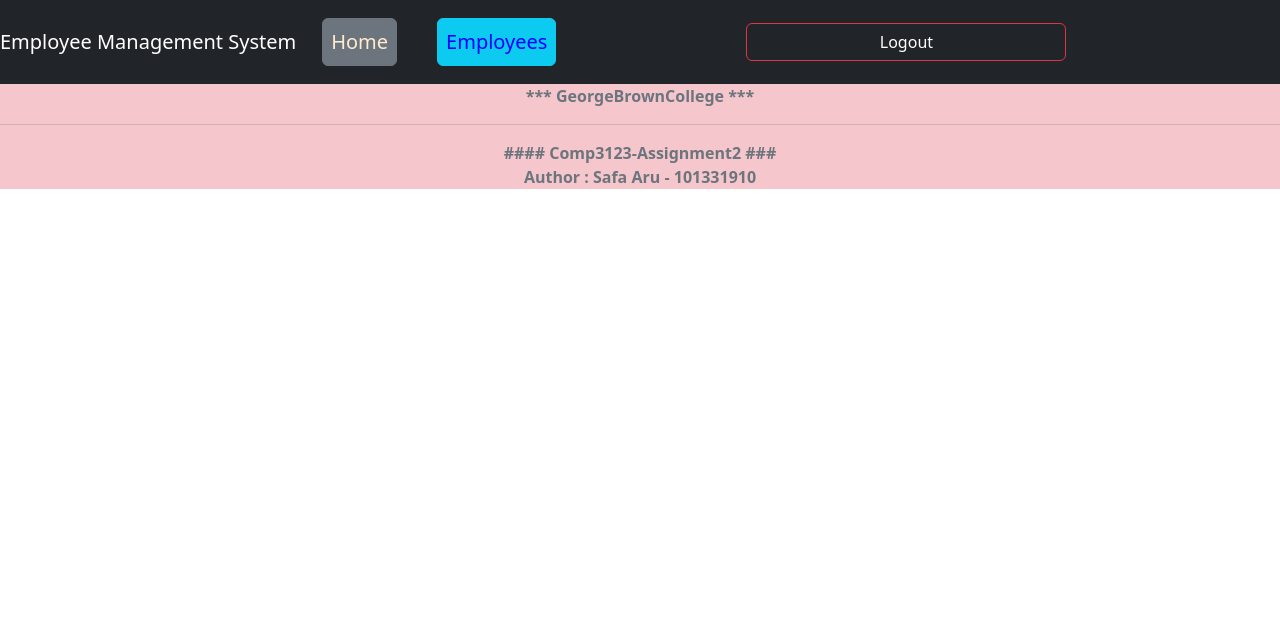
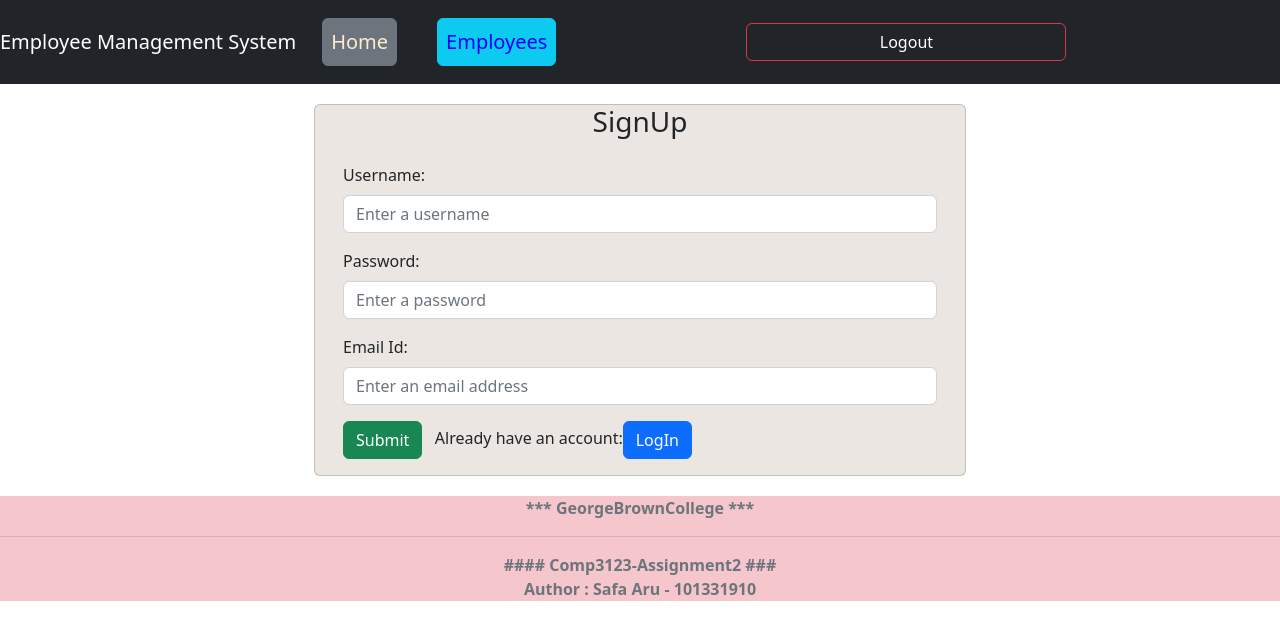
Before and after one commit to arusafa/Emp_Mng_System_React, a React (Create React App) app: page /signup in a window 1280 px wide. Shown: the top 640 px of the page. Built offline with nearby package versions, Linux system fonts and the light colour scheme.

Commit message:
(sign-up and log-in).js added

```diff
--- a/src/components/EmployeeList.js
+++ b/src/components/EmployeeList.js
@@ -4,7 +4,6 @@ import axios from 'axios';
 import API from './API';
 import EmployeeDetails from './EmployeeDetails';
 import {Button, Table } from "react-bootstrap";
-import { redirect } from "react-router-dom";
 
 export default class EmployeeList extends Component {
 
--- a/src/components/Home.js
+++ b/src/components/Home.js
@@ -9,7 +9,7 @@ export default class Home extends Component {
         <h2>Full Stack I</h2>
         <h2>Welcome to React-Js App</h2>
         <Link to={"/signUp"} className="btn btn-outline-success w-25" style={{marginLeft:"10px",marginBottom:"20px"}}>Sign-Up</Link>
-        <Link to={"/signIn"} className="btn btn-outline-primary w-25" style={{marginLeft:"20px",marginBottom:"20px"}}>Sign-In</Link>
+        <Link to={"/logIn"} className="btn btn-outline-primary w-25" style={{marginLeft:"20px",marginBottom:"20px"}}>Log-In</Link>
       </div>
     );
   }
--- /dev/null
+++ b/src/components/LogIn.js
@@ -0,0 +1,72 @@
+import React, {useState} from 'react';
+import axios from 'axios';
+import { Button } from 'react-bootstrap';
+import {Link, useNavigate} from 'react-router-dom';
+
+export default function LogIn() {
+
+  const navigate = useNavigate();
+
+    const base_url = 'https://comp3123-assignment-2.herokuapp.com/api/user/login';
+
+    const [user, setUser] = useState({
+        username: '',
+        password: '',
+        email: '',
+        user:[]
+    });
+
+    const handleInputChange = (e) => {
+        const {name, value} = e.target;
+
+        setUser({...user, [name]: value})
+    }
+
+    const onSubmit = (e) => {
+      e.preventDefault();
+
+      const newUser = {
+          username: user.username,
+          password: user.password,
+          email: user.email
+      }
+
+      console.log("User Logged In");
+      axios.post(base_url, newUser)
+          .then(res => console.log(res.data));
+          navigate('/');
+          navigate('/employees');
+  }
+  return (
+    <div>
+        <div style={{marginTop:"20px", marginBottom:"20px"}} className="row">
+            <div className="card col-md-6 offset-md-3 offset-md-3" style={{backgroundColor:"#dff0f0"}}>
+                <h3 className="text-center">LogIn</h3>
+                <div className="card-body">
+                    <form>
+                        <div className="form-group d-block">
+                            <label>Username: </label>
+                            <input type='text' className="form-control" name="username" placeholder="Enter a username"
+                            onChange={e => handleInputChange(e)}/>
+                        </div>
+                        <div className="form-group">
+                            <label>Password: </label>
+                            <input type='password'  className="form-control" name="password" placeholder="Enter a password"
+                            onChange={e => handleInputChange(e)}/>
+                        </div>
+                        <div className="form-group">
+                            <label>Email Id: </label>
+                            <input type='email' className="form-control" name="email" placeholder="Enter an email address"
+                            onChange={e => handleInputChange(e)}/>
+                        </div>
+                        <Button variant="primary" onClick={e => onSubmit(e)}>Submit</Button>
+                            &nbsp;&nbsp;&nbsp;Don't you have an account:
+                        <Link to={"/signup"}><Button style={{marginRight:35}} className="btn btn-success" >SignUp</Button>
+                        </Link>
+                    </form>
+                </div>
+            </div>
+        </div>
+    </div>
+);
+}
--- a/src/components/Navigation.js
+++ b/src/components/Navigation.js
@@ -1,7 +1,4 @@
-import React from "react";
-
 import {Navbar, Nav} from 'react-bootstrap';
-
 import {BrowserRouter as Router, Routes, Route, Link} from 'react-router-dom';
 
 import CreateEmployee from "./CreateEmployee";
@@ -10,9 +7,22 @@ import Home from "./Home";
 import Footer from "./Footer";
 import UpdateEmploye from "./UpdateEmployee";
 import ViewEmployee from "./ViewEmployee";
-
+import SignUp from "./SignUp";
+import LogIn from "./LogIn";
+import React, {useState} from "react";
 
 function Navigation() {
+
+    //const nativageTo = useNavigate();
+    const[navigate, setNavigate] = useState(false);
+    const Logout = () => {
+
+        localStorage.removeItem('login');
+        setNavigate(true);
+    }
+    if (navigate) {
+        //nativageTo("/login")
+    }
 
 return (
 
@@ -26,11 +36,13 @@ return (
                     <Nav.Link className="btn btn-info" style={{marginLeft:"40px", color:"blue"}} href="/employees">Employees</Nav.Link>
                 </Nav>
                 </div>
-                <Link to={"/"} className="btn btn-outline-danger w-25" style={{marginLeft:"180px", color:"white"}}>Logout</Link>
+                <Link to={"/"} onClick={Logout} className="btn btn-outline-danger w-25" style={{marginLeft:"180px", color:"white"}}>Logout</Link>
             </Navbar>
             <Routes>
-                <Route path="/" element={<Home/>}/>
-                <Route path="/employees" element={<EmployeeList/>}/>
+                <Route path={"/"} element={<Home/>}/>
+                <Route path={"/signup"} element={<SignUp/>}/>
+                <Route path={"/login"} element={<LogIn/>}/>
+                <Route path={"/employees"} element={<EmployeeList/>}/>
                 <Route path={"add-employees"} element={<CreateEmployee/>}/>
                 <Route path={"employees/update-employees/:id"} element={<UpdateEmploye/>}/>
                 <Route path={"employees/view-employees/:id"} element={<ViewEmployee/>}/>
@@ -42,16 +54,3 @@ return (
 }
 
 export default Navigation;
-
-
-        <Router>
-            <div>
-                <Routes>
-                    <Route path="/" element={<Home/>}/>
-                    <Route path="/employees" element={<EmployeeList/>}/>
-                    <Route path={"add-employees"} element={<CreateEmployee/>}/>
-                    <Route path={"employees/update-employees/:id"} element={<UpdateEmploye/>}/>
-                    <Route path={"employees/view-employees/:id"} element={<ViewEmployee/>}/>
-                </Routes>
-            </div>
-        </Router>
--- /dev/null
+++ b/src/components/SignUp.js
@@ -0,0 +1,72 @@
+import React, {useState} from 'react';
+import axios from 'axios';
+import { Button } from 'react-bootstrap';
+import {Link, useNavigate} from 'react-router-dom';
+
+export default function SignUp() {
+
+  const navigate = useNavigate();
+
+    const base_url = 'https://comp3123-assignment-2.herokuapp.com/api/user/signup';
+
+    const [user, setUser] = useState({
+        username: '',
+        password: '',
+        email: '',
+        user:[]
+    });
+
+    const handleInputChange = (e) => {
+        const {name, value} = e.target;
+
+        setUser({...user, [name]: value})
+    }
+
+    const onSubmit = (e) => {
+      e.preventDefault();
+
+      const newUser = {
+          username: user.username,
+          password: user.password,
+          email: user.email
+      }
+
+      console.log("New User Added");
+      axios.post(base_url, newUser)
+          .then(res => console.log(res.data));
+          navigate('/');
+          navigate('/login');
+  }
+  return (
+    <div>
+        <div style={{marginTop:"20px", marginBottom:"20px"}} className="row">
+            <div className="card col-md-6 offset-md-3 offset-md-3" style={{backgroundColor:"#ebe6e1"}}>
+                <h3 className="text-center">SignUp</h3>
+                <div className="card-body">
+                    <form>
+                        <div className="form-group d-block">
+                            <label>Username: </label>
+                            <input type='text' className="form-control" name="username" placeholder="Enter a username"
+                            onChange={e => handleInputChange(e)}/>
+                        </div>
+                        <div className="form-group">
+                            <label>Password: </label>
+                            <input type='password'  className="form-control" name="password" placeholder="Enter a password"
+                            onChange={e => handleInputChange(e)}/>
+                        </div>
+                        <div className="form-group">
+                            <label>Email Id: </label>
+                            <input type='email' className="form-control" name="email" placeholder="Enter an email address"
+                            onChange={e => handleInputChange(e)}/>
+                        </div>
+                        <Button variant="success" onClick={e => onSubmit(e)}>Submit</Button>
+                            &nbsp;&nbsp;&nbsp;Already have an account:
+                        <Link to={"/login"}><Button style={{marginRight:35}} className="btn btn-primary" >LogIn</Button>
+                        </Link>
+                    </form>
+                </div>
+            </div>
+        </div>
+    </div>
+);
+}
```
Also changed, not shown: 1 other file (tests, documents, lock files or other folders).
